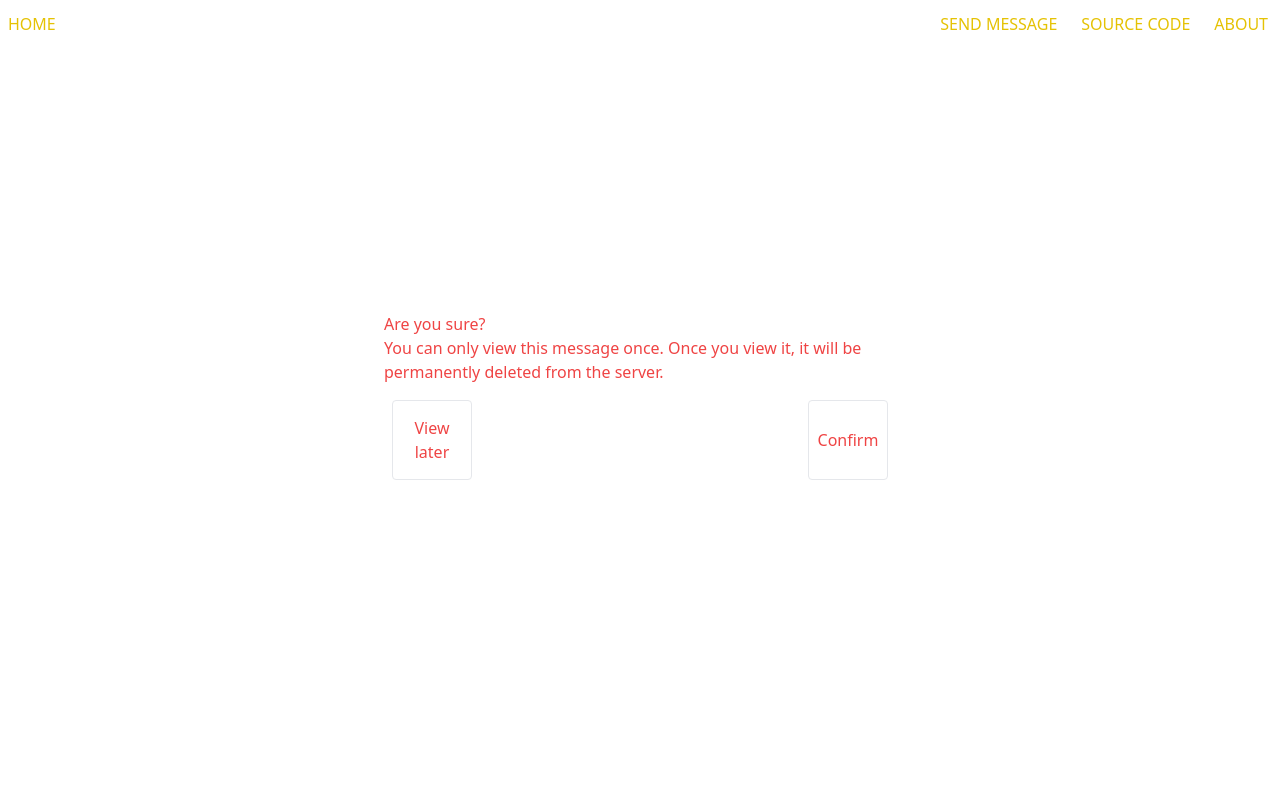
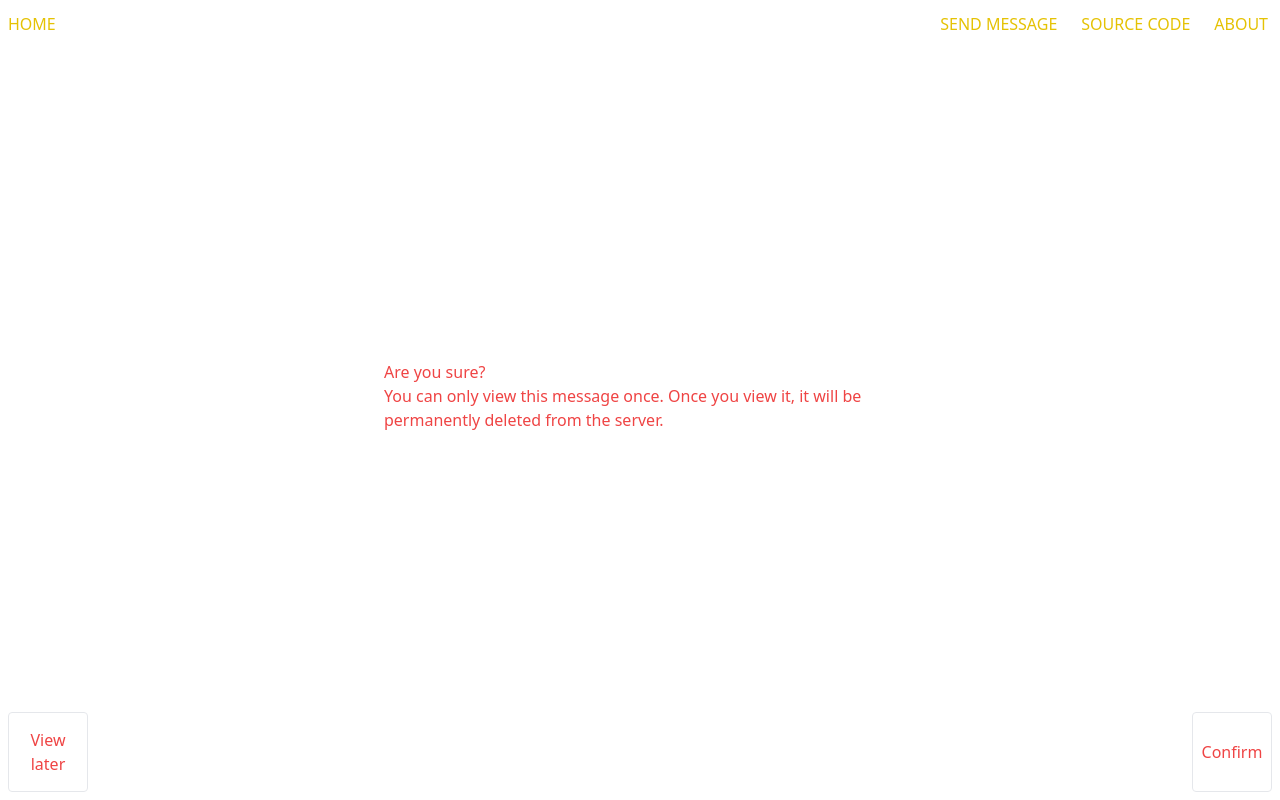
Before and after one commit to brodyd795/secret-message, a Next.js app: page /view in a window 1280 px wide. Built offline with nearby package versions, Linux system fonts and the light colour scheme.

Commit message:
Move sliding div around individual forms & remove 'Enter' listeners

```diff
--- a/components/form-steps.js
+++ b/components/form-steps.js
@@ -3,8 +3,10 @@ import React, {useState, useRef, useEffect} from 'react';
 import {theme} from '../tailwind.config';
 import {SendFormSteps} from '../enums/form-steps';
 
+import SlidingDiv from './sliding-div';
+
 export const ButtonContainer = ({children}) =>
-    <div className={'flex justify-between'}>{children}</div>;
+    <div className={'w-screen flex justify-between fixed bottom-0 left-0'}>{children}</div>;
 
 export const BackButton = ({backText, handleBack}) => (
     <>
@@ -64,6 +66,7 @@ export const EmailForm = ({email, setEmail, step, setStep, setErrorMessage}) =>
     return (
         <>
             <form>
+                <SlidingDiv motionKey={step}>
                     <label className={'block'}>{'Enter recipient email address'}</label>
                     <input
                         id={'email'}
@@ -75,15 +78,11 @@ export const EmailForm = ({email, setEmail, step, setStep, setErrorMessage}) =>
                             setErrorMessage('');
                             setEmail(e.target.value);
                         }}
-                    onKeyDown={(e) => {
-                        if (e.key === 'Enter') {
-                            handleSubmit();
-                        }
-                    }}
                         required
                         className={'mx-4 my-2 p-1 rounded'}
                         ref={textInput}
                     />
+                </SlidingDiv>
                 <ButtonContainer>
                     <BackButton
                         backText={''}
@@ -121,6 +120,7 @@ export const MessageForm = ({message, setMessage, step, setStep, setErrorMessage
     return (
         <>
             <form>
+                <SlidingDiv motionKey={step}>
                     <label className={'block'}>{'Enter secret message'}</label>
                     <textarea
                         id={'message'}
@@ -132,13 +132,9 @@ export const MessageForm = ({message, setMessage, step, setStep, setErrorMessage
                             setMessage(e.target.value);
                         }}
                         className={'mx-4 my-2 p-1 rounded'}
-                    onKeyDown={(e) => {
-                        if (e.key === 'Enter') {
-                            handleSubmit();
-                        }
-                    }}
                         ref={textInput}
                     />
+                </SlidingDiv>
                 <ButtonContainer>
                     <BackButton
                         backText={'Email'}
@@ -176,6 +172,7 @@ export const ConfirmForm = ({isSelfDestructChecked, setIsSelfDestructChecked, st
     return (
         <>
             <form>
+                <SlidingDiv motionKey={step}>
                     <p>Are you sure?</p>
                     <div>
                         <input
@@ -186,6 +183,7 @@ export const ConfirmForm = ({isSelfDestructChecked, setIsSelfDestructChecked, st
                         />
                         <label>{'Self-destruct after 15min'}</label>
                     </div>
+                </SlidingDiv>
                 <ButtonContainer>
                     <BackButton
                         backText={'Message'}
--- a/components/form.js
+++ b/components/form.js
@@ -2,7 +2,6 @@ import React, {useState} from 'react';
 
 import {SendFormSteps} from '../enums/form-steps';
 
-import SlidingDiv from './sliding-div';
 import {EmailForm, MessageForm, ConfirmForm, Result} from './form-steps';
 
 const Form = () => {
@@ -14,7 +13,6 @@ const Form = () => {
 
     return (
         <>
-            <SlidingDiv motionKey={step}>
             {step === SendFormSteps.EMAIL &&
                 <EmailForm
                     email={email}
@@ -44,7 +42,6 @@ const Form = () => {
                     message={message}
                     isSelfDestructChecked={isSelfDestructChecked}
                 />}
-            </SlidingDiv>
             <div className={'absolute -bottom-20'}>
                 <p>{errorMessage}</p>
             </div>
--- a/components/sliding-div.js
+++ b/components/sliding-div.js
@@ -31,7 +31,7 @@ const SlidingDiv = ({children, motionKey}) => (
                 exit="exiting"
                 layout
                 variants={variants}
-                className={'flex justify-center w-full'}
+                className={'flex flex-col justify-center w-full'}
             >
                 {children}
             </motion.div>
```
Lines whose indentation alone changed are shown as unchanged.
